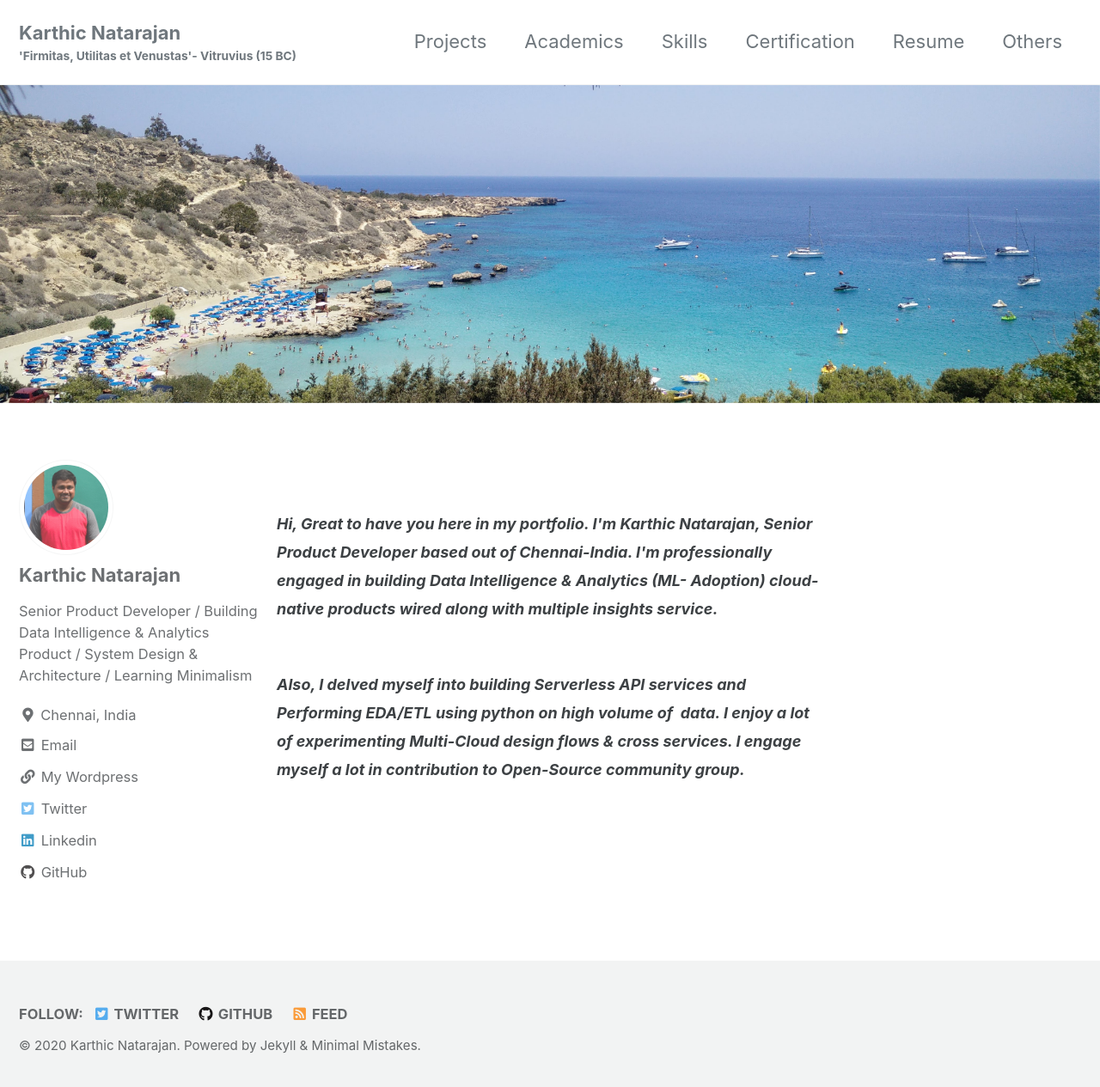
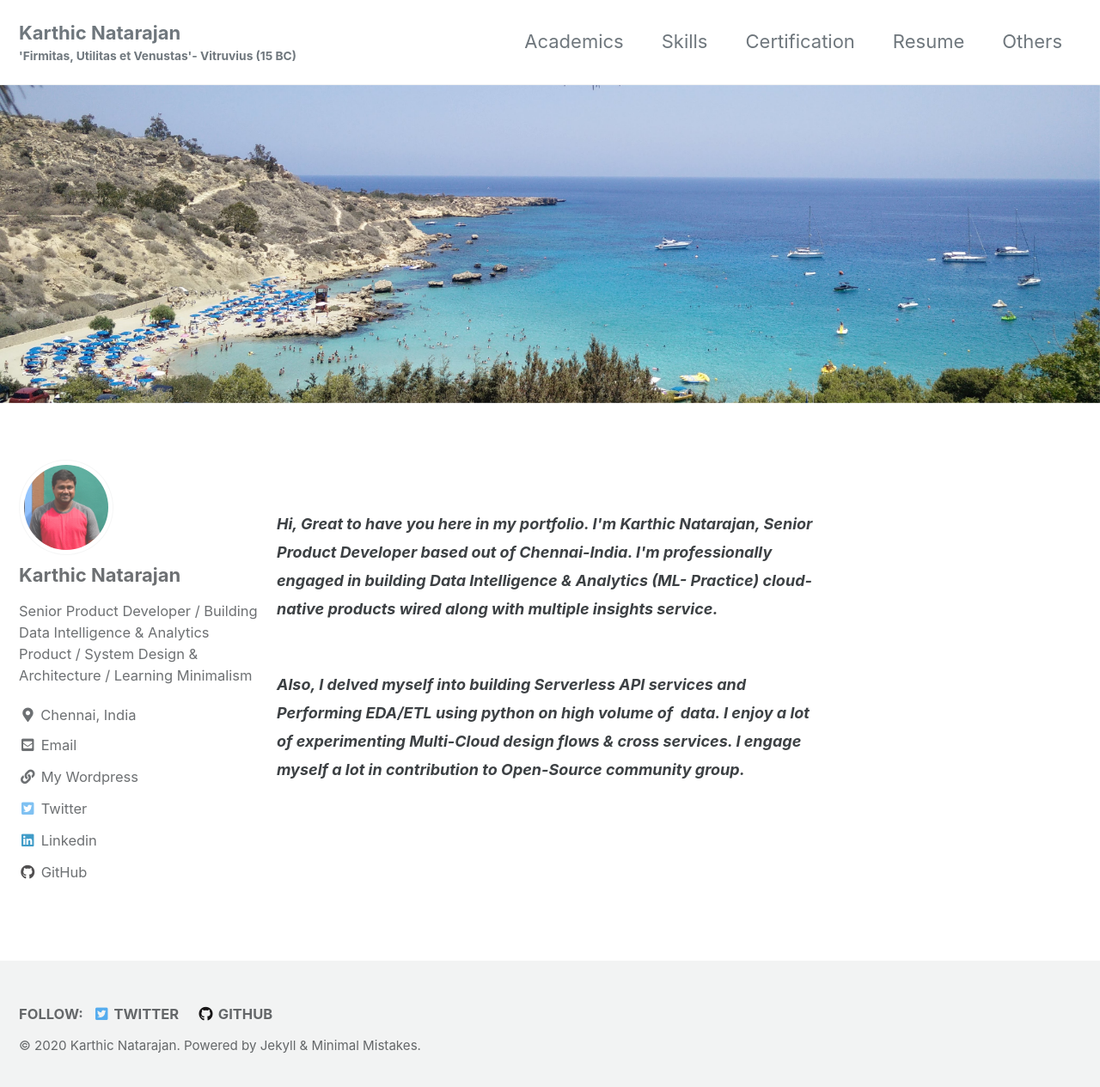
Before and after one commit to karthic-natarajan/karthic-natarajan.github.io, a Jekyll site: the page built from index.html, in a window 1280 px wide and 1272 px high. Shown: the top 1265 px of the window at 86% size. Built offline with Jekyll 4.4.1, drawn with Linux system fonts in a browser that asks for light colours; cached includes are drawn as plain includes; the list of posts is cut into pages by our own code.

Commit message:
Modified meta-data

```diff
--- a/_data/navigation.yml
+++ b/_data/navigation.yml
@@ -1,7 +1,7 @@
 # main links
 main:
-  - title: "Projects"
-    url: /projects/
+  #- title: "Projects"
+  #  url: /projects/
   - title: "Academics"
     url: /academics/
   - title: "Skills"
--- a/_includes/footer.html
+++ b/_includes/footer.html
@@ -12,7 +12,7 @@
       {% endfor %}
     {% endif %}
 
-    <li><a href="{% if site.atom_feed.path %}{{ site.atom_feed.path }}{% else %}{{ '/feed.xml' | relative_url }}{% endif %}"><i class="fas fa-fw fa-rss-square" aria-hidden="true"></i> {{ site.data.ui-text[site.locale].feed_label | default: "Feed" }}</a></li>
+    <!-- <li><a href="{% if site.atom_feed.path %}{{ site.atom_feed.path }}{% else %}{{ '/feed.xml' | relative_url }}{% endif %}"><i class="fas fa-fw fa-rss-square" aria-hidden="true"></i> {{ site.data.ui-text[site.locale].feed_label | default: "Feed" }}</a></li> -->
   </ul>
 </div>
 
--- a/_layouts/home.html
+++ b/_layouts/home.html
@@ -6,7 +6,7 @@ layout: archive
 
 <!--<h3 class="archive__subtitle">{{ site.data.ui-text[site.locale].recent_posts | default: "Recent Posts Here" }}</h3> -->
 
-<h2 style="font-style:italic;"><span style="font-size:18px;">Hi, Great to have you here in my portfolio. I&#39;m Karthic Natarajan, Senior Product Developer based out of Chennai-India. I&#39;m professionally engaged in building Data Intelligence &amp; Analytics (ML- Adoption) cloud-native products wired along with multiple insights service. </span></h2>
+<h2 style="font-style:italic;"><span style="font-size:18px;">Hi, Great to have you here in my portfolio. I&#39;m Karthic Natarajan, Senior Product Developer based out of Chennai-India. I&#39;m professionally engaged in building Data Intelligence &amp; Analytics (ML- Practice) cloud-native products wired along with multiple insights service. </span></h2>
 
 <h2 style="font-style:italic;"><span style="font-size:18px;">Also, I delved myself into building Serverless API services and Performing EDA/ETL using python on high volume of&nbsp; data. I enjoy a lot of experimenting Multi-Cloud design flows &amp; cross services. I engage myself a lot in contribution to Open-Source community group.</span></h2>
 
```
Also changed, not shown: _pages/certification.md (+5 -5 lines).
